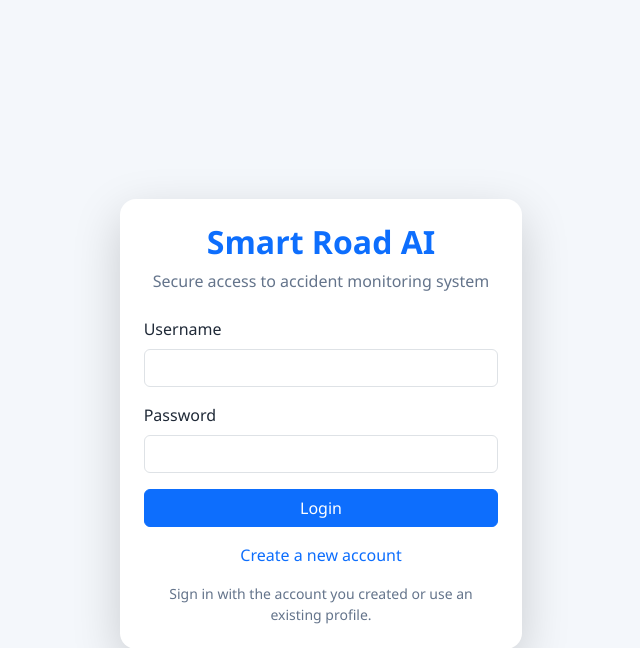
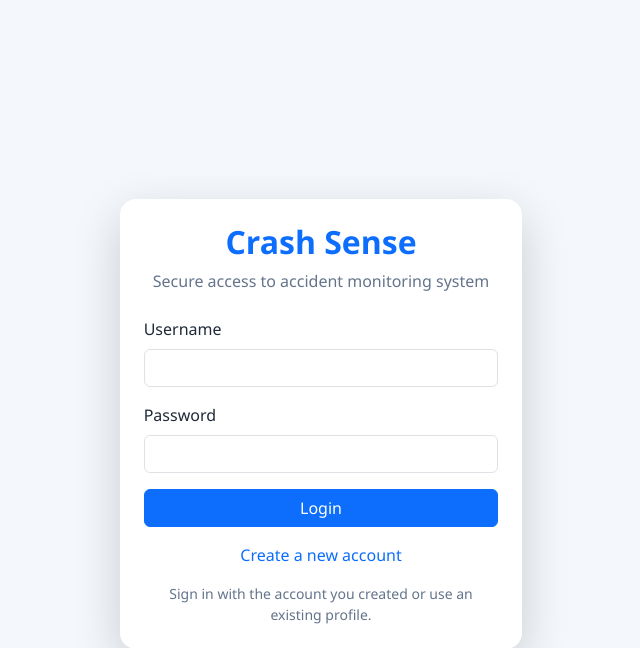
Before and after one commit to Sahil2792/AI-Accident-Detection-, a Flask app: page / in a window 1280 px wide. Shown: the top 648 px of the page, without its empty margins (319-959 px from the left). Run offline with Flask 3, Linux system fonts and the light colour scheme.

Commit message:
Update project name

```diff
--- a/templates/base.html
+++ b/templates/base.html
@@ -26,7 +26,7 @@
         {% if session.get('user_id') %}
         <aside class="sidebar">
             <div class="sidebar-header">
-                <h4><i class="bi bi-shield-check"></i> Smart Road AI</h4>
+                <h4><i class="bi bi-shield-check"></i> Crash Sense</h4>
             </div>
             <nav class="nav flex-column px-3">
                 <a class="nav-link" href="{{ url_for('main.dashboard') }}"><i class="bi bi-speedometer2"></i> <span data-i18n="nav.dashboard">Dashboard</span></a>
--- a/templates/login.html
+++ b/templates/login.html
@@ -8,7 +8,7 @@
         <div class="card shadow-lg border-0 rounded-4">
             <div class="card-body p-4">
                 <div class="text-center mb-4">
-                    <h2 class="fw-bold text-primary">Smart Road AI</h2>
+                    <h2 class="fw-bold text-primary">Crash Sense</h2>
                     <p class="text-muted">Secure access to accident monitoring system</p>
                 </div>
                 <form method="post" action="{{ url_for('main.login') }}">
--- a/templates/register.html
+++ b/templates/register.html
@@ -8,7 +8,7 @@
         <div class="card shadow-lg border-0 rounded-4">
             <div class="card-body p-4">
                 <div class="text-center mb-4">
-                    <h2 class="fw-bold text-primary">Smart Road AI</h2>
+                    <h2 class="fw-bold text-primary">Crash Sense</h2>
                     <p class="text-muted">Create your account</p>
                 </div>
                 <form method="post" action="{{ url_for('main.register') }}">
```
Also changed, not shown: 2 other files.
